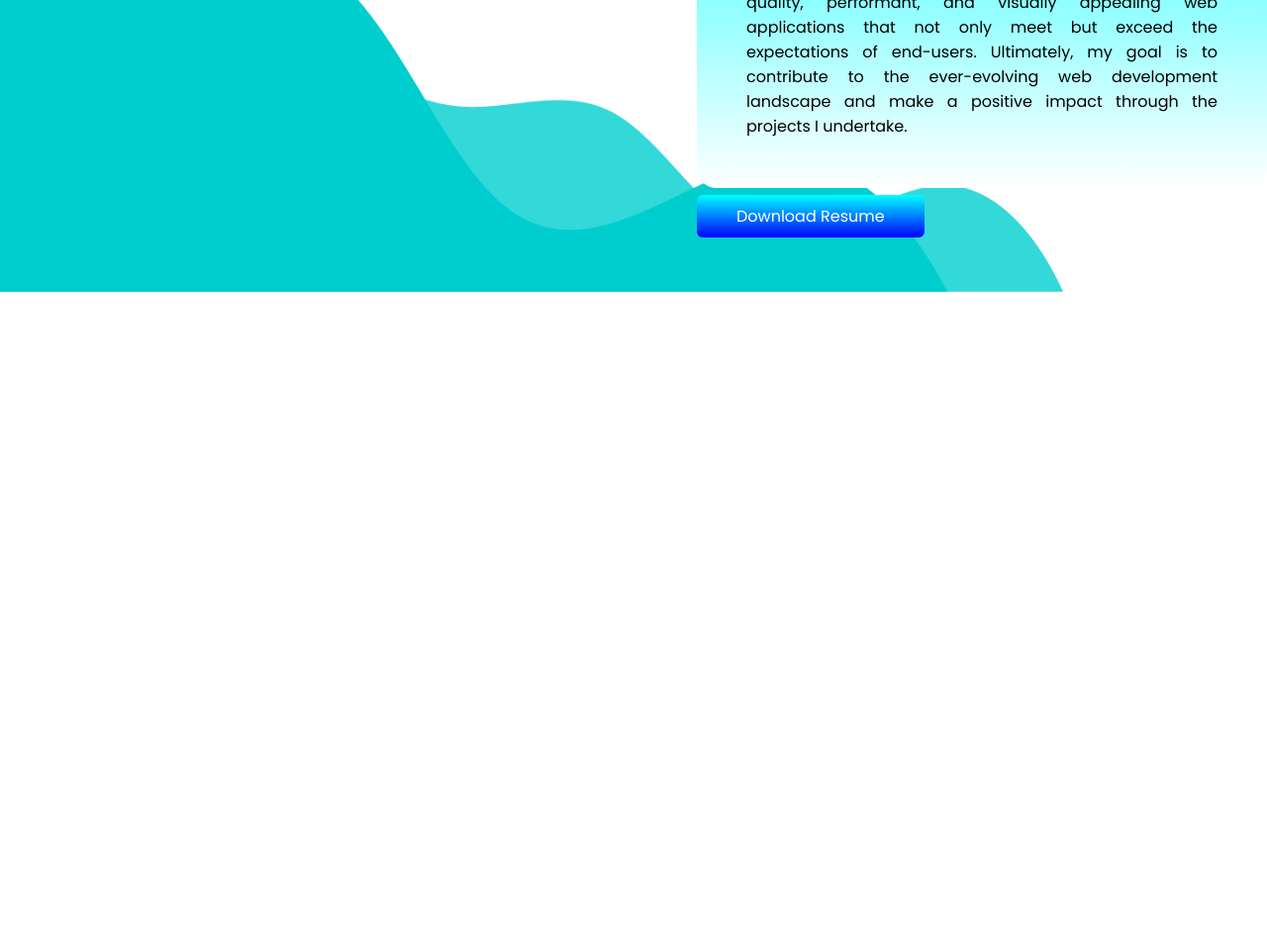
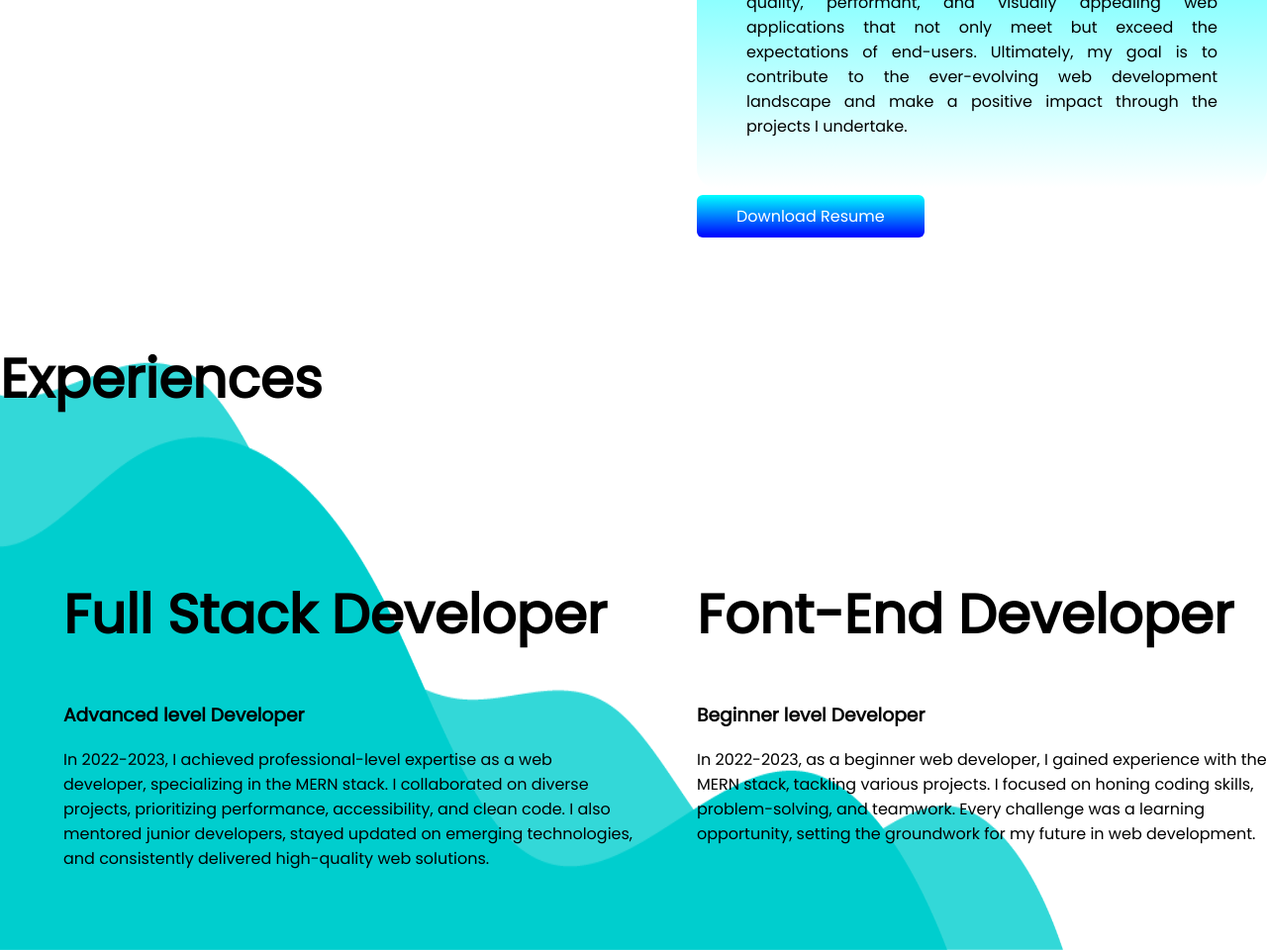
Before and after one commit to Tanvirraihan/firstportfolio, a plain HTML site: page index.html in a window 1280 px wide. Shown: the part 1580-2540 px from the top of the page at 99% size. Before the commit the page ends 1875 px from the top, so only its background shows below. Drawn offline with Linux system fonts and the light colour scheme.

Commit message:
Experience section

```diff
--- a/index.html
+++ b/index.html
@@ -13,7 +13,7 @@
         <link rel="stylesheet" href="style.css">
     </head>
     <body>
-        <section>
+        <section class="flexible-container">
             <div class="half-width">
                 <h1>Welcome to</h1>
                 <h1> <span class="aqua-color">M.R. Tanvir's</span> World!</h1>
@@ -63,7 +63,7 @@
 
         </section>
 
-        <section class="dreambig">
+        <section class="dreambig flexible-container">
 
             <div class="half-width">
                 <img src="images/tanvir2.png" alt="Tanvirs second pic">
@@ -84,7 +84,38 @@
                     of end-users. Ultimately, my goal is to contribute to the
                     ever-evolving web development landscape and make a positive
                     impact through the projects I undertake.</p>
-                <a class="linkbutton" href target="_blank">Download Resume</a>
+                <a class="linkbutton"
+                    href="https://docs.google.com/uc?export=download&id=1_KwA8WvmtjyNJj8OLDotK5RIuzBVsDw1"
+                    target="_blank">Download Resume</a>
+            </div>
+        </section>
+        <section class="experience-area">
+            <h1>Experiences</h1>
+            <div class="flexible-container">
+                <div class="half-width">
+                    <h1>Full Stack Developer</h1>
+                    <h3>Advanced level Developer</h3>
+                    <p>In 2022-2023, I achieved professional-level expertise as
+                        a
+                        web developer, specializing in the MERN stack. I
+                        collaborated on diverse projects, prioritizing
+                        performance,
+                        accessibility, and clean code. I also mentored junior
+                        developers, stayed updated on emerging technologies, and
+                        consistently delivered high-quality web solutions.</p>
+                </div>
+
+                <div class="half-width">
+                    <h1>Font-End Developer</h1>
+                    <h3>Beginner level Developer</h3>
+                    <p>In 2022-2023, as a beginner web developer, I gained
+                        experience with the MERN stack, tackling various
+                        projects. I
+                        focused on honing coding skills, problem-solving, and
+                        teamwork. Every challenge was a learning opportunity,
+                        setting the groundwork for my future in web development.</p>
+                </div>
+
             </div>
         </section>
     </body>
--- a/style.css
+++ b/style.css
@@ -10,7 +10,7 @@ background-size: 100% 100%;
 
 h1{font-size: 55px;}
 .aqua-color{color: aqua;}
-section{
+.flexible-container{
     display: flex;
 }
 .half-width{width:50%;
```
